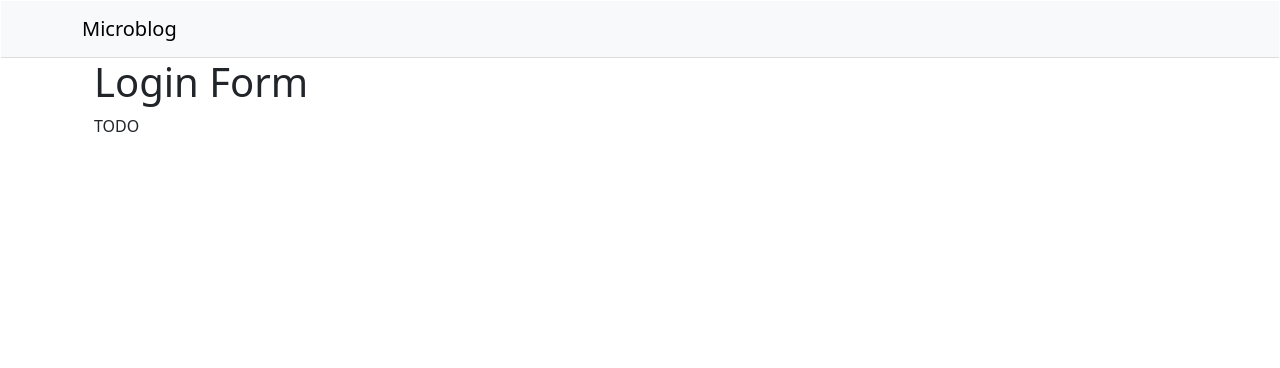
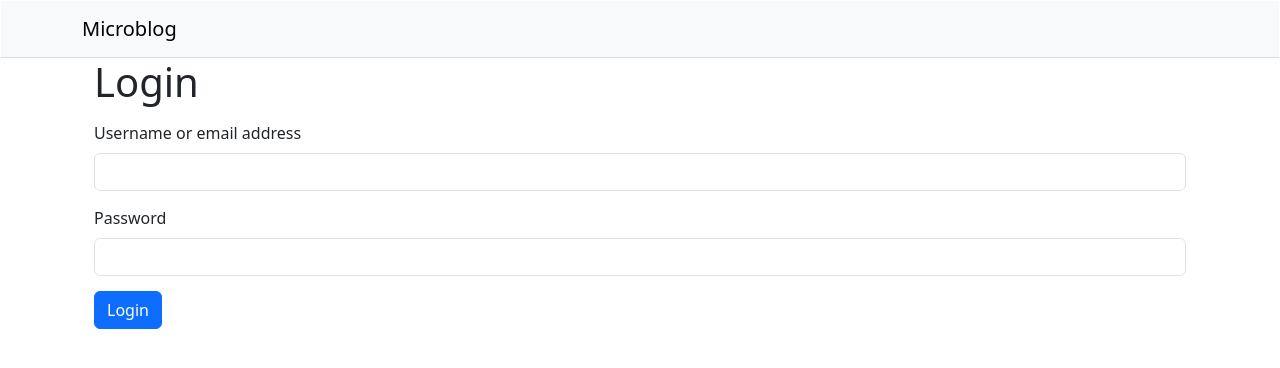
Before and after one commit to ronaldoapsilva/react-microblog, a React (Create React App) app: page /login in a window 1280 px wide. Shown: the top 368 px of the page. Built offline with nearby package versions, Linux system fonts and the light colour scheme.

Commit message:
add login form

```diff
--- /dev/null
+++ b/src/components/InputField.js
@@ -0,0 +1,17 @@
+import Form from "react-bootstrap/Form";
+
+export default function InputField(
+  { name, label, type, placeholder, error, fieldRef }
+) {
+  return (
+    <Form.Group controlId={name} className="InputField">
+      {label && <Form.Label>{label}</Form.Label>}
+      <Form.Control
+        type={type || 'text'}
+        placeholder={placeholder}
+        ref={fieldRef}
+      />
+      <Form.Text className="text-dange">{error}</Form.Text>
+    </Form.Group>
+  )
+}
--- a/src/index.css
+++ b/src/index.css
@@ -62,3 +62,8 @@
   margin-bottom: 10px;
   text-align: right;
 }
+
+.InputField {
+  margin-top: 15px;
+  margin-bottom: 15px;
+}
--- a/src/pages/LoginPage.js
+++ b/src/pages/LoginPage.js
@@ -1,10 +1,29 @@
+import { useState } from "react";
+import Form from "react-bootstrap/Form";
+import Button from "react-bootstrap/Button";
 import Body from "../components/Body";
+import InputField from "../components/InputField";
 
 export default function LoginPage() {
+  const [formErrors, setFormErrors] = useState({});
+
+  const onSubmit = (env) => {
+    env.preventDefault();
+    console.log('handle form here');
+  }
+
   return (
     <Body>
-      <h1>Login Form</h1>
-      <p>TODO</p>
+      <h1>Login</h1>
+      <Form onSubmit={onSubmit}>
+        <InputField
+          name="username" label="Username or email address"
+          error={formErrors.username} />
+        <InputField
+          name="password" label="Password" type="password"
+          error={formErrors.password} />
+        <Button variant="primary" type="submit">Login</Button>
+      </Form>
     </Body>
   )
 }
```
